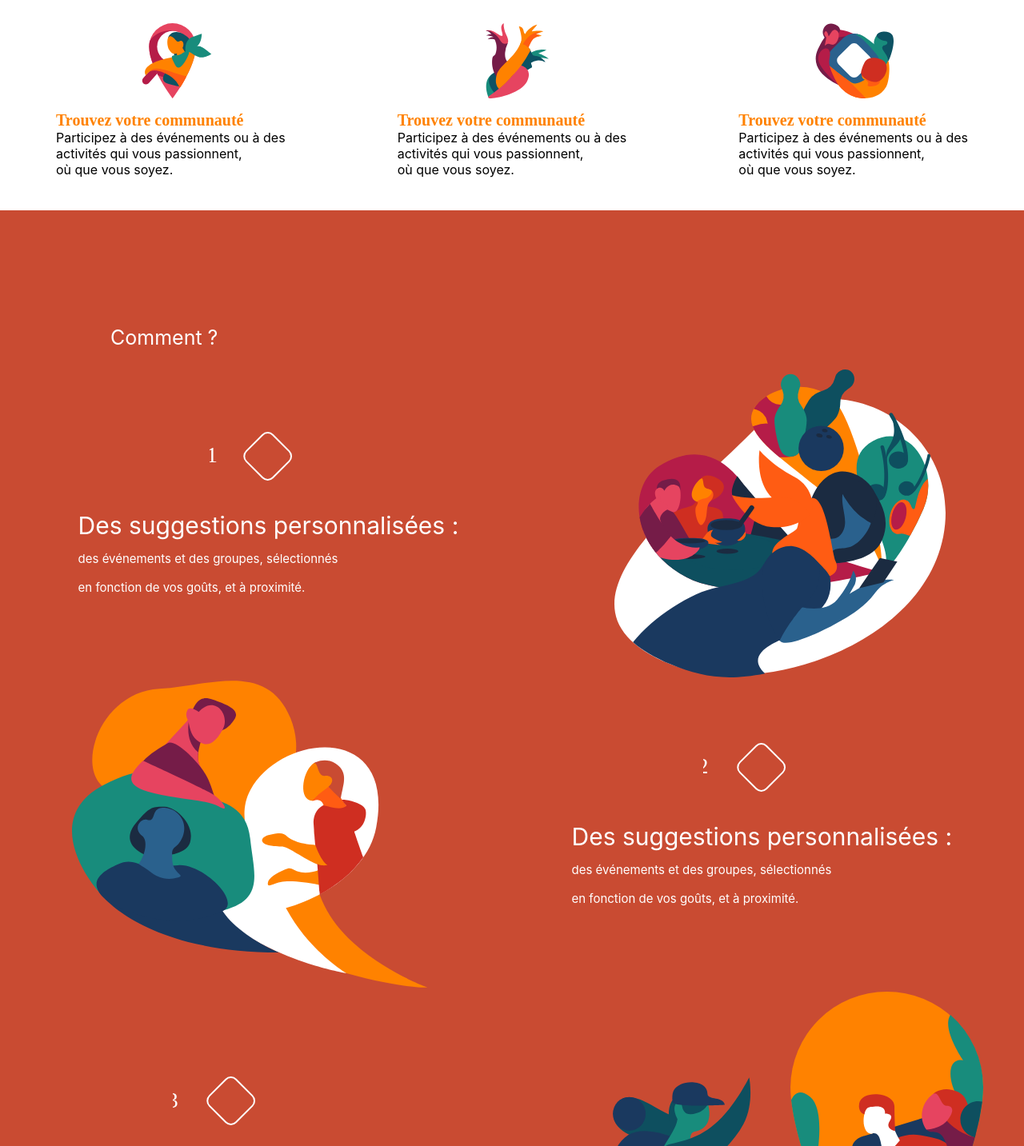
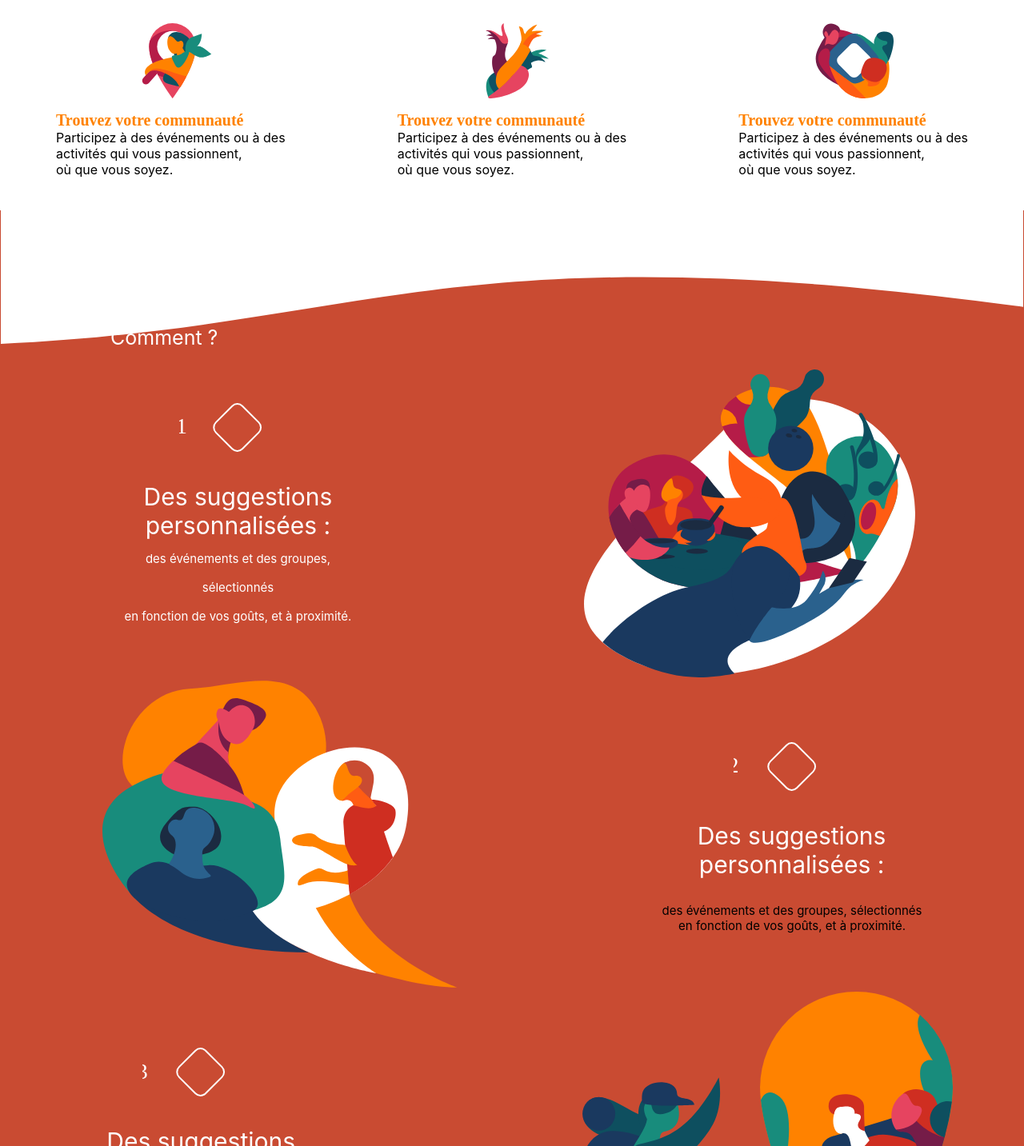
Before and after one commit to pnk0011/event-management, a React (Create React App) app: page / in a window 1280 px wide. Shown: the part 852-2285 px from the top of the page at 80% size. Built offline with nearby package versions, Linux system fonts and the light colour scheme.

Commit message:
update css

```diff
--- a/src/components/pnk/comment/index.css
+++ b/src/components/pnk/comment/index.css
@@ -1,5 +1,12 @@
 .comment-section {
   background-color: #c94b32;
+  position: relative;
+}
+
+.comment-top-border {
+  position: absolute;
+  top: 0;
+  width: 100%;
 }
 
 .comment-text {
@@ -19,6 +26,8 @@
   color: #ffffff;
   font-size: 30px;
   font: Insignia, Roman;
+  text-align: center;
+  max-width: 324px;
 }
 
 .suggestions-text1 {
--- a/src/components/pnk/comment/index.js
+++ b/src/components/pnk/comment/index.js
@@ -7,11 +7,13 @@ import ImgUrl5 from "../assets/comment3.svg";
 import ImgUrl6 from "../assets/suggestion-img3.svg";
 import ImgUrl7 from "../assets/comment4.svg";
 import ImgUrl8 from "../assets/suggestion-img4.svg";
+import BorderTop from "../assets/comment-top-border.svg";
 import "./index.css";
 
 function CommentSection() {
   return (
     <div className="comment-section">
+      <img className="comment-top-border" src={BorderTop} alt="border top"/>
       <div>
         <p className="comment-text">Comment ?</p>
       </div>
@@ -49,15 +51,13 @@ function CommentSection() {
           <div>
             <p className="des-suggestions">
               Des suggestions personnalisées :
-              <br />
-              <span className="suggestions-text1">
+            </p>
+            <div className="suggestions-text1 text-center">
                 des événements et des groupes, sélectionnés
-              </span>
-              <br />
-              <span className="suggestions-text1">
+            </div>
+            <div className="suggestions-text1 text-center">
                 en fonction de vos goûts, et à proximité.
-              </span>
-            </p>
+            </div>
           </div>
         </div>
       </div>
--- a/src/components/pnk/events/index.css
+++ b/src/components/pnk/events/index.css
@@ -16,6 +16,7 @@
 
 .card-container {
   display: flex;
+  z-index: 1;
 }
 
 .card-slider {
@@ -23,6 +24,8 @@
   width: 1004px;
   height: 95px;
   border-radius: 48px;
+  bottom: -47px;
+  position: absolute;
 }
 
 .card-slider-container {
@@ -30,4 +33,5 @@
   flex-direction: column;
   justify-content: center;
   align-items: center;
+  position: relative;
 }
--- a/src/components/pnk/explore/index.css
+++ b/src/components/pnk/explore/index.css
@@ -54,8 +54,8 @@
   position: absolute;
   background-image: url("../assets/empty-phone.png");
   background-repeat: no-repeat;
-  height: 800px;
-  width: 400px;
+  height: 100%;
+  width: 100%;
 }
 
 .bg-phone {
--- a/src/components/pnk/explore/index.js
+++ b/src/components/pnk/explore/index.js
@@ -28,7 +28,7 @@ function Explore() {
       </div>
       <div className="bg-section">
         <div className="empty-phone">
-          <div className="bg-phone"></div>
+          {/* <div className="bg-phone"></div> */}
         </div>
       </div>
       <div className="explore-bottom">
--- a/src/index.css
+++ b/src/index.css
@@ -5,8 +5,9 @@ html {
 
 body {
   margin: 0;
-  font-family: -apple-system, BlinkMacSystemFont, 'Segoe UI', 'Roboto', 'Oxygen', 'Ubuntu', 'Cantarell', 'Fira Sans',
-    'Droid Sans', 'Helvetica Neue', sans-serif;
+  font-family: -apple-system, BlinkMacSystemFont, "Segoe UI", "Roboto", "Oxygen",
+    "Ubuntu", "Cantarell", "Fira Sans", "Droid Sans", "Helvetica Neue",
+    sans-serif;
   -webkit-font-smoothing: antialiased;
   -moz-osx-font-smoothing: grayscale;
   height: 100%;
@@ -14,7 +15,8 @@ body {
 }
 
 code {
-  font-family: source-code-pro, Menlo, Monaco, Consolas, 'Courier New', monospace;
+  font-family: source-code-pro, Menlo, Monaco, Consolas, "Courier New",
+    monospace;
 }
 
 a {
@@ -44,3 +46,7 @@ a {
 img {
   object-fit: contain !important;
 }
+
+.text-center {
+  text-align: center;
+}
```
Also changed, not shown: src/components/pnk/assets/comment-top-border.svg (added).
